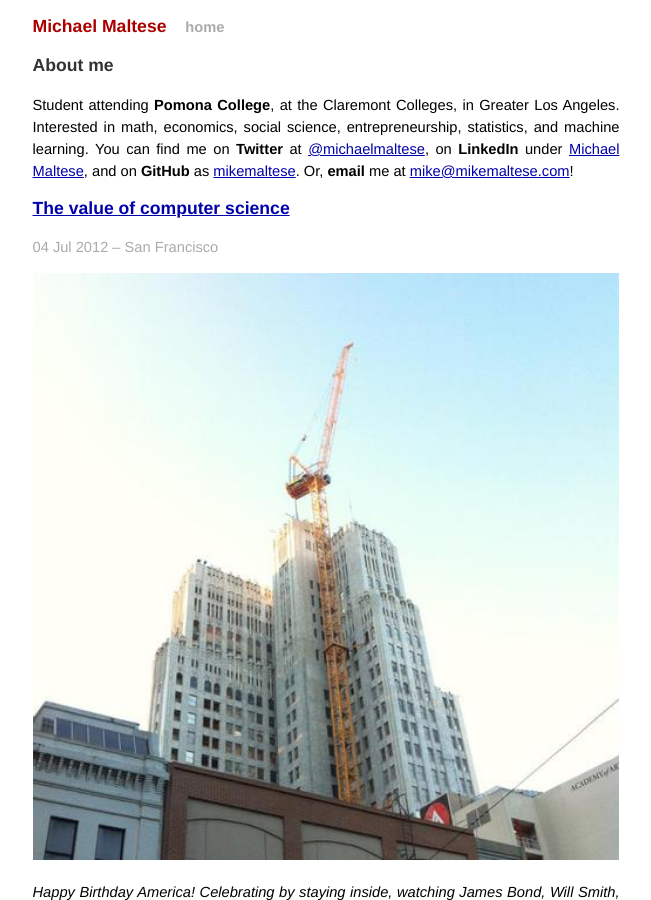
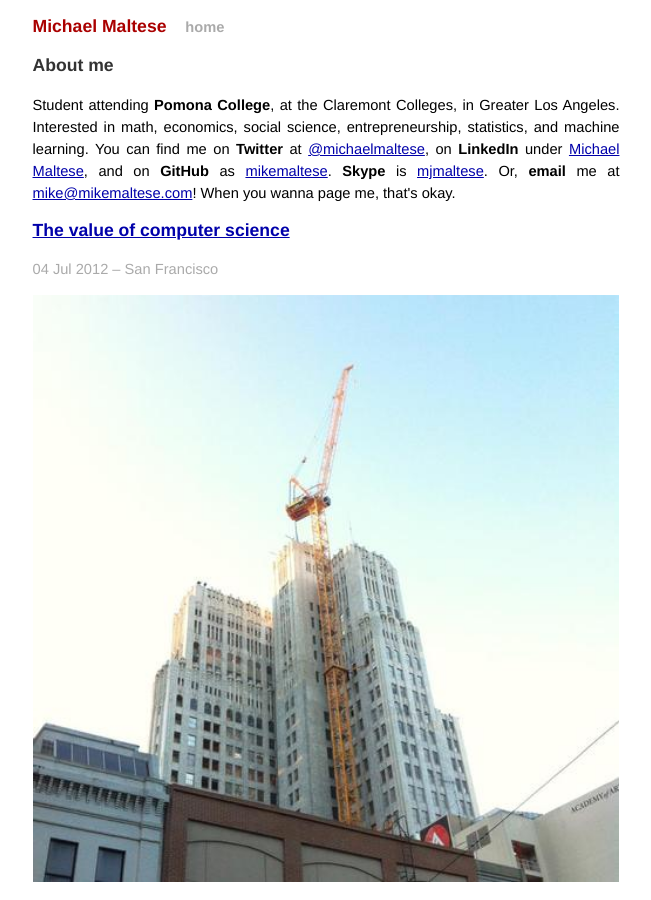
Before and after one commit to ligfx/michaelmaltese.github.io, a Jekyll site: the page built from index.html, in a window 1280 px wide and 900 px high. Shown: the whole window, without its empty margins (314-965 px from the left). Built offline with Jekyll 4.4.1, drawn with Linux system fonts in a browser that asks for light colours; Markdown is read by kramdown in place of the engine named in the settings.

Commit message:
Add Skype to index.html

```diff
--- a/index.html
+++ b/index.html
@@ -4,7 +4,7 @@ layout: default
 
 <div id="home">
   <h1>About me</h1>
-  <p>Student attending <strong>Pomona College</strong>, at the Claremont Colleges, in Greater Los Angeles. Interested in math, economics, social science, entrepreneurship, statistics, and machine learning. You can find me on <strong>Twitter</strong> at <a href="http://twitter.com/michaelmaltese">@michaelmaltese</a>, on <strong>LinkedIn</strong> under <a href="http://www.linkedin.com/profile/view?id=20942520">Michael Maltese</a>, and on <strong>GitHub</strong> as <a href="http://github.com/mikemaltese">mikemaltese</a>. Or, <strong>email</strong> me at <a href="mailto:mike@mikemaltese.com">mike@mikemaltese.com</a>!</p>
+  <p>Student attending <strong>Pomona College</strong>, at the Claremont Colleges, in Greater Los Angeles. Interested in math, economics, social science, entrepreneurship, statistics, and machine learning. You can find me on <strong>Twitter</strong> at <a href="http://twitter.com/michaelmaltese">@michaelmaltese</a>, on <strong>LinkedIn</strong> under <a href="http://www.linkedin.com/profile/view?id=20942520">Michael Maltese</a>, and on <strong>GitHub</strong> as <a href="http://github.com/mikemaltese">mikemaltese</a>. <strong>Skype</strong> is <a href="skype:mjmaltese">mjmaltese</a>. Or, <strong>email</strong> me at <a href="mailto:mike@mikemaltese.com">mike@mikemaltese.com</a>! When you wanna page me, that's okay.</p>
 
   {% for post in site.posts limit: 1 %}
   	<div class="post">
```
